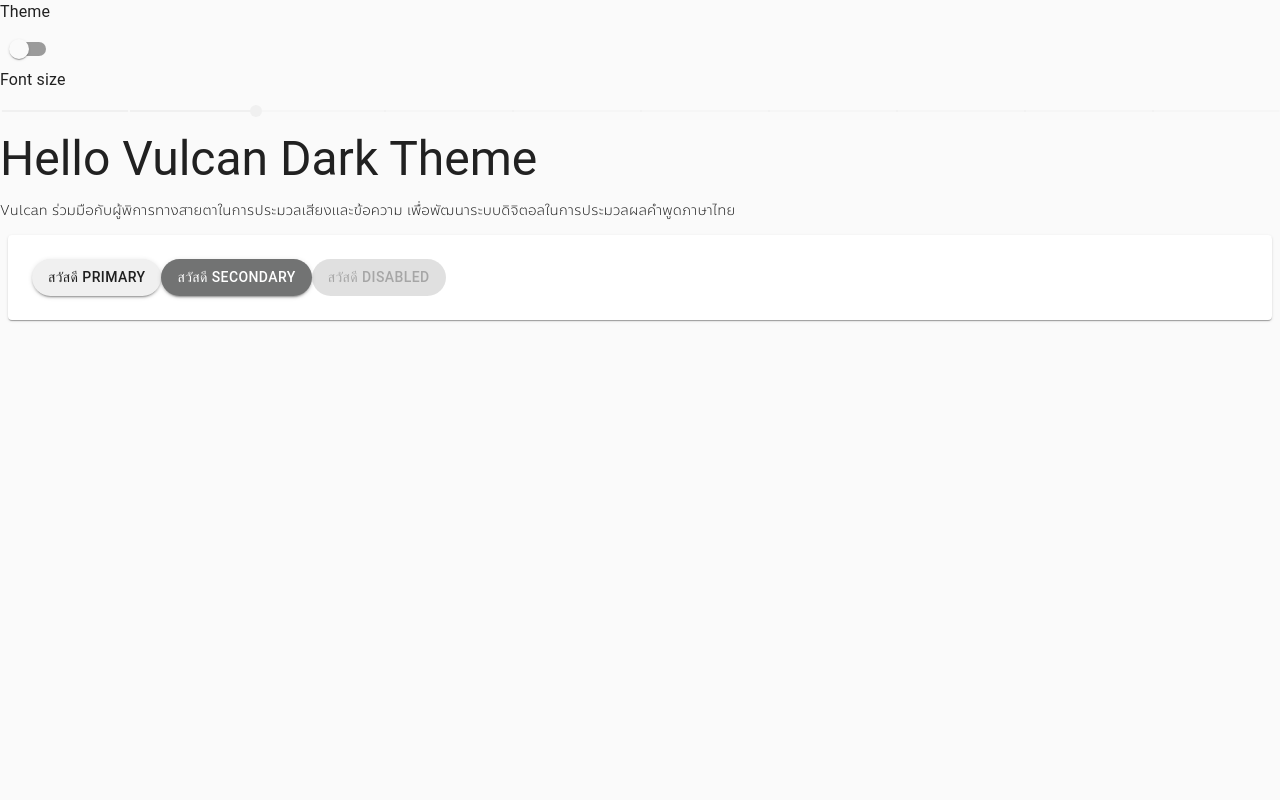
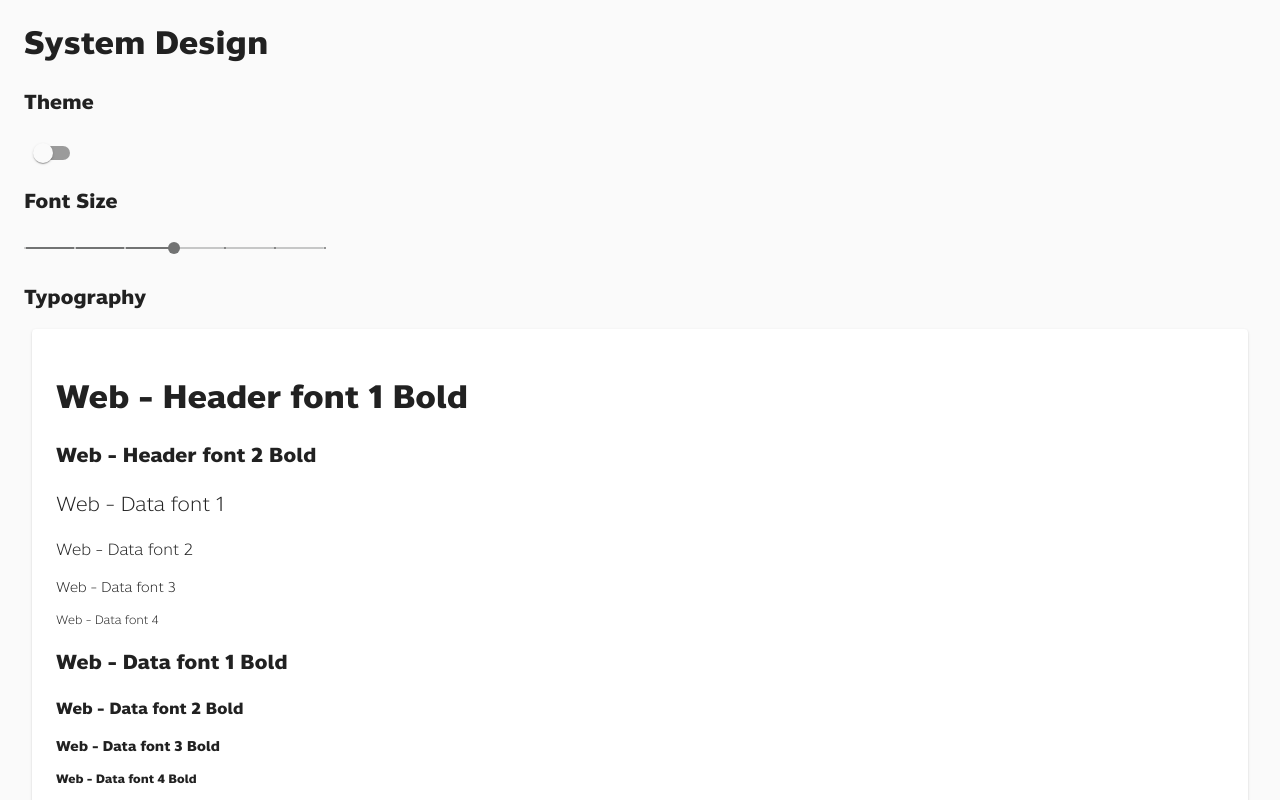
Before and after one commit to gf-tnk/learn-material-ui, a React (Create React App) app: page / in a window 1280 px wide. Shown: the top 800 px of the page. Built offline with nearby package versions, Linux system fonts and the light colour scheme.

Commit message:
add Typography style

```diff
--- a/src/components/SystemDesign/SystemDesign.tsx
+++ b/src/components/SystemDesign/SystemDesign.tsx
@@ -1,5 +1,12 @@
 import React, { useContext, useEffect } from "react";
-import { Switch, Button, Typography, Paper, Slider } from "@material-ui/core";
+import {
+  Switch,
+  Button,
+  Typography,
+  Paper,
+  Slider,
+  Container,
+} from "@material-ui/core";
 import { ThemeContext } from "../../contexts/theme";
 
 const SystemDesign = () => {
@@ -9,34 +16,42 @@
     setIsDarkMode(!isDarkMode);
   };
 
-  const valuetext = (value: number) => `${value}°C`
+  const valuetext = (value: number) => `${value}°C`;
 
   return (
-    <div>
-      <Typography id="discrete-slider" gutterBottom>
-        Theme
-      </Typography>
-      <Switch checked={isDarkMode} onChange={handleThemeChange} />
-      <Typography id="discrete-slider" gutterBottom>
-        Font size
-      </Typography>
+    <>
+      <Container>
+        <h1 className="wh1">System Design</h1>
+        <h2 className="wh2">Theme</h2>
+        <Switch checked={isDarkMode} onChange={handleThemeChange}/>
+        <h2 className="wh2">Font Size</h2>
         <Slider
-        defaultValue={30}
+          defaultValue={40}
           getAriaValueText={valuetext}
           aria-labelledby="discrete-slider"
           valueLabelDisplay="auto"
           step={10}
           marks
           min={10}
-        max={110}
+          max={70}
+          color="secondary"
+          style={{width: "300px"}}
         />
-      <Typography variant="h3" component="h3">
-        Hello Vulcan Dark Theme
-      </Typography>
-      <p>
-        Vulcan ร่วมมือกับผู้พิการทางสายตาในการประมวลเสียงและข้อความ
-        เพื่อพัฒนาระบบดิจิตอลในการประมวลผลคำพูดภาษาไทย
-      </p>
+        <h2 className="wh2">Typography</h2>
+        <Paper elevation={1} style={{ padding: "24px", margin: "8px" }}>
+          <h1 className="wh1">Web - Header font 1 Bold</h1>
+          <h2 className="wh2">Web - Header font 2 Bold</h2>
+          <p className="wd1">Web - Data font 1</p>
+          <p className="wd2">Web - Data font 2</p>
+          <p className="wd3">Web - Data font 3</p>
+          <p className="wd4">Web - Data font 4</p>
+          <p className="wdb1">Web - Data font 1 Bold</p>
+          <p className="wdb2">Web - Data font 2 Bold</p>
+          <p className="wdb3">Web - Data font 3 Bold</p>
+          <p className="wdb4">Web - Data font 4 Bold</p>
+        </Paper>
+
+        <h2 className="wh2">Button</h2>
         <Paper elevation={1} style={{ padding: "24px", margin: "8px" }}>
           <div>
             <Button variant="contained" color="primary">
@@ -50,7 +65,8 @@
             </Button>
           </div>
         </Paper>
-    </div>
+      </Container>
+    </>
   );
 };
 
--- a/src/index.css
+++ b/src/index.css
@@ -13,7 +13,6 @@
     /* Super Modern Browsers */ url("/src/assets/fonts/anakotmai-medium.woff") format("woff"),
     /* Modern Browsers */ url("/src/assets/fonts/anakotmai-medium.ttf") format("truetype"); /* Safari, Android, iOS */
 }
-
 
 @font-face {
   font-family: "Anakotmai-bold";
@@ -33,3 +32,54 @@
 code {
   font-family: "Anakotmai-light";
 }
+
+/* Typography */
+.wh1 {
+  font-family: "Anakotmai-bold";
+  font-size: 32px;
+}
+
+.wh2 {
+  font-family: "Anakotmai-bold";
+  font-size: 20px;
+}
+
+.wd1 {
+  font-family: "Anakotmai-light";
+  font-size: 20px;
+}
+
+.wd2 {
+  font-family: "Anakotmai-light";
+  font-size: 16px;
+}
+
+.wd3 {
+  font-family: "Anakotmai-light";
+  font-size: 14px;
+}
+
+.wd4 {
+  font-family: "Anakotmai-light";
+  font-size: 12px;
+}
+
+.wdb1 {
+  font-family: "Anakotmai-bold";
+  font-size: 20px;
+}
+
+.wdb2 {
+  font-family: "Anakotmai-bold";
+  font-size: 16px;
+}
+
+.wdb3 {
+  font-family: "Anakotmai-bold";
+  font-size: 14px;
+}
+
+.wdb4 {
+  font-family: "Anakotmai-bold";
+  font-size: 12px;
+}
--- a/src/themes/theme.tsx
+++ b/src/themes/theme.tsx
@@ -20,10 +20,18 @@
             main: mainSecondaryColor,
           },
         },
+        typography: {
+          fontFamily: [
+            "Anakotmai-medium",
+            "Anakotmai-bold",
+            "Anakotmai-light",
+          ].join(","),
+        },
         overrides: {
           MuiButton: {
             root: {
               borderRadius: "30px",
+              fontFamily: "Anakotmai-medium"
             },
           },
         },
```
Lines whose indentation alone changed are shown as unchanged.
